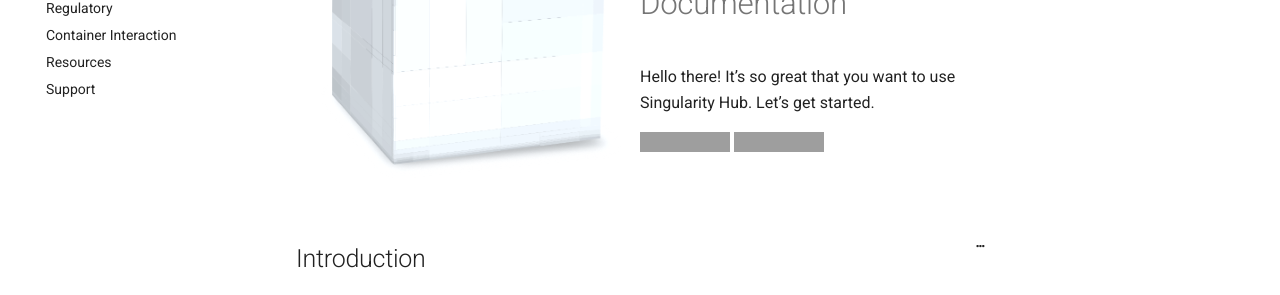
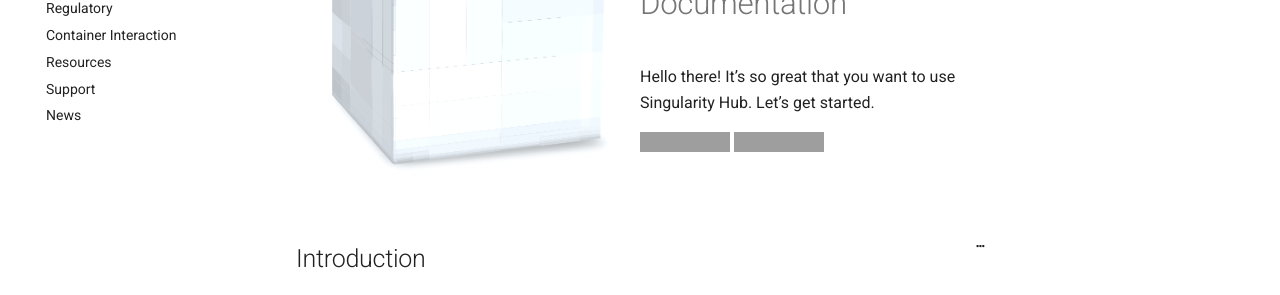
Before and after one commit to singularityhub/singularityhub-docs, a Jekyll site: the page built from index.md, in a window 1280 px wide and 900 px high. Shown: the part 238-533 px from the top of the window. Built offline with Jekyll 4.4.1, drawn with Linux system fonts in a browser that asks for light colours; grey boxes are pictures that could not be loaded.

Commit message:
adding news section
Signed-off-by: Vanessa Sochat <vsochat@stanford.edu>

```diff
--- a/_data/toc.yml
+++ b/_data/toc.yml
@@ -58,3 +58,5 @@
       url: docs/support/troubleshooting
     - title: Support
       url: https://www.github.com/singularityhub/singularityhub.github.io/issues
+- title: News
+  url: docs/news
```
